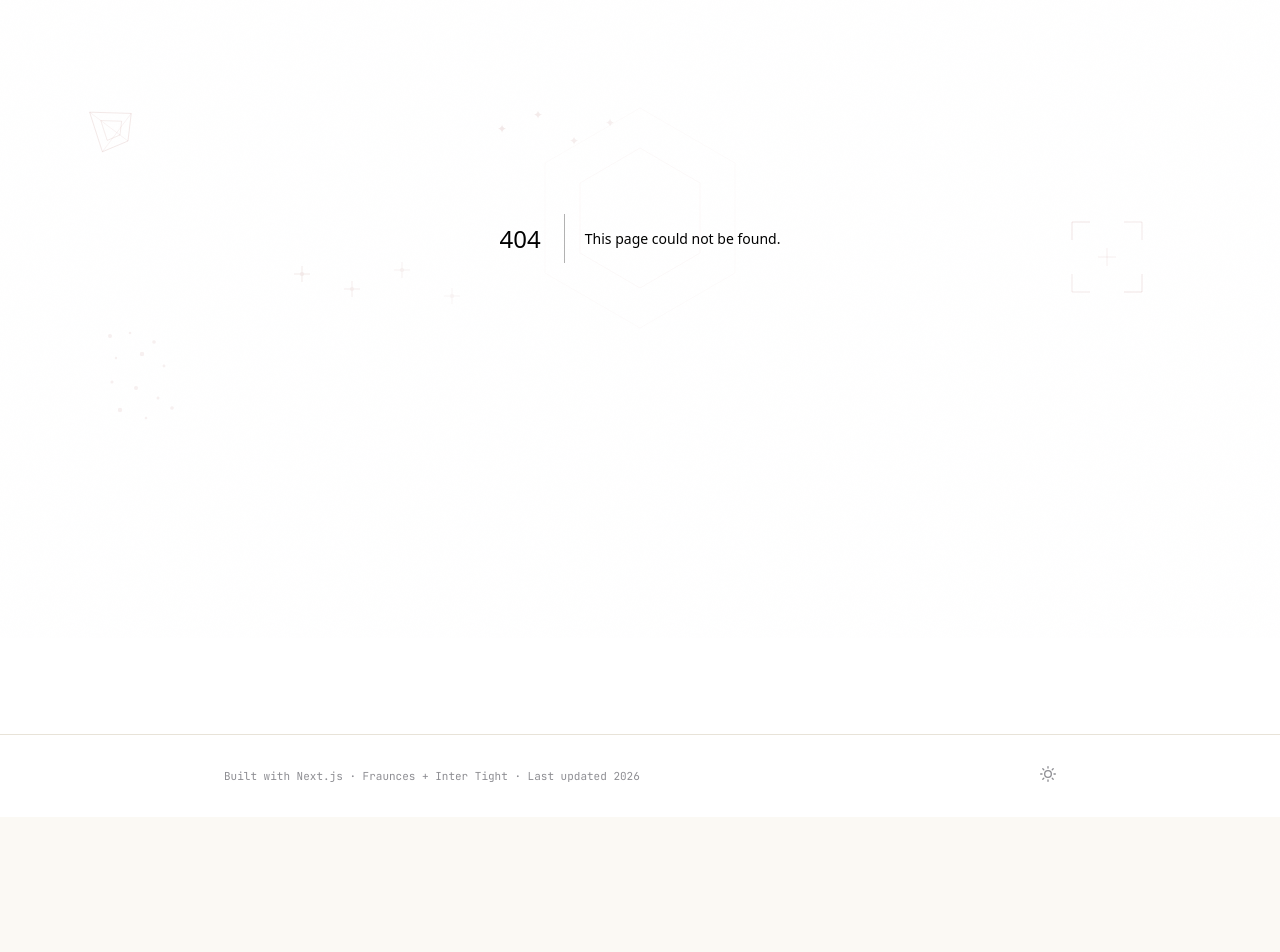
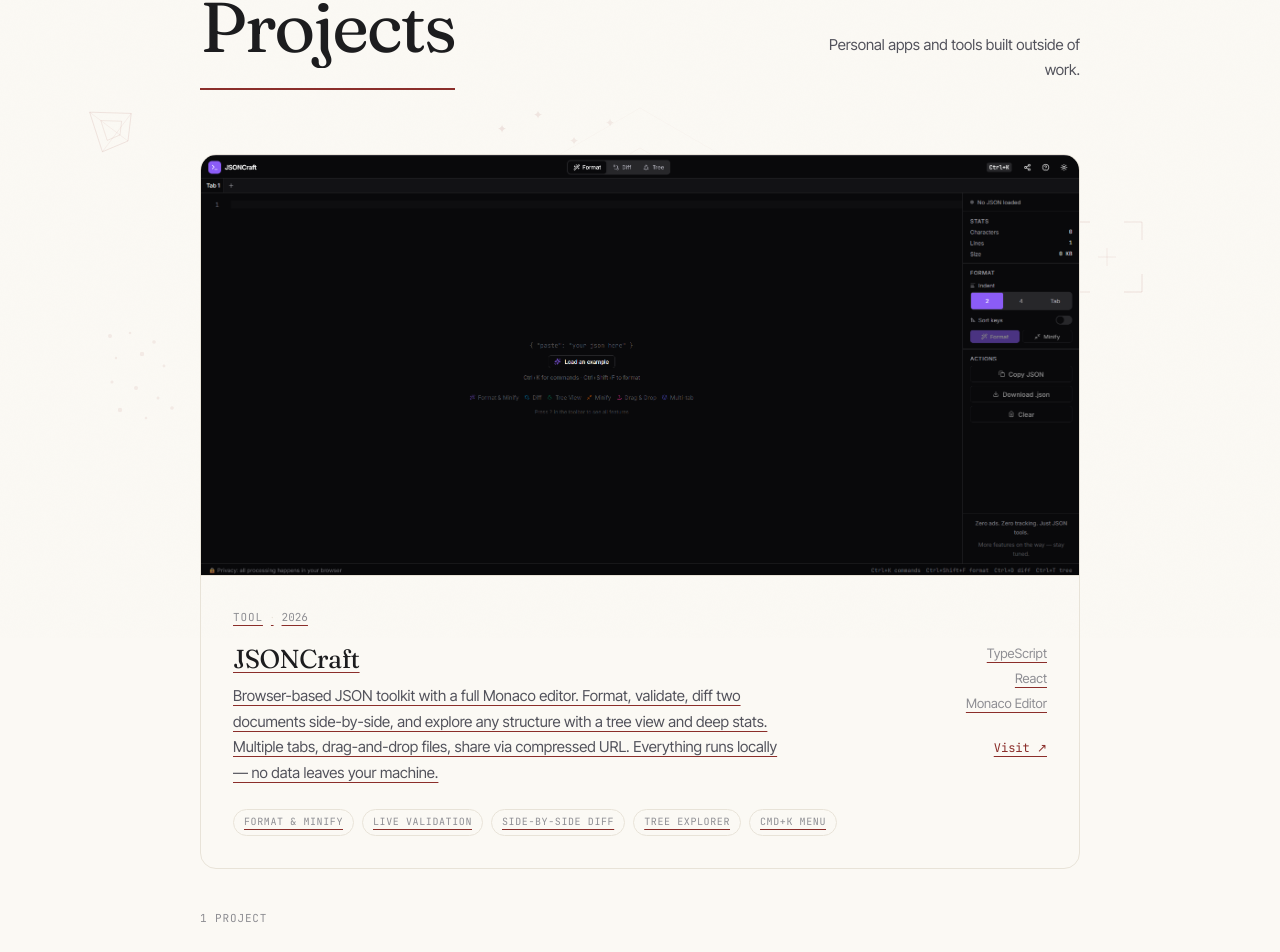
Before and after one commit to SaikiranIvaturi/cv-portfolio, a Next.js app: page /projects in a window 1280 px wide. Before the commit this address had no page. Shown: the part 162-1114 px from the top of the page. Before the commit the page ends 979 px from the top, so only its background shows below. Built offline with nearby package versions, Linux system fonts and the light colour scheme.

Commit message:
Project add push

```diff
--- /dev/null
+++ b/app/projects/ProjectsClient.tsx
@@ -0,0 +1,180 @@
+"use client";
+import Image from "next/image";
+import { motion, useReducedMotion } from "framer-motion";
+import { PageHeading } from "@/components/PageHeading";
+import { staggerContainer, fadeUp, fadeUpReduced } from "@/lib/motion";
+
+interface AppProject {
+  year: number;
+  title: string;
+  description: string;
+  href: string;
+  tag: string;
+  stack: string[];
+  features: string[];
+  image?: string;
+  imageAlt?: string;
+}
+
+const projects: AppProject[] = [
+  {
+    year: 2026,
+    title: "JSONCraft",
+    description:
+      "Browser-based JSON toolkit with a full Monaco editor. Format, validate, diff two documents side-by-side, and explore any structure with a tree view and deep stats. Multiple tabs, drag-and-drop files, share via compressed URL. Everything runs locally — no data leaves your machine.",
+    href: "https://jsoncraft.in",
+    tag: "Tool",
+    stack: ["TypeScript", "React", "Monaco Editor"],
+    features: [
+      "Format & Minify",
+      "Live Validation",
+      "Side-by-side Diff",
+      "Tree Explorer",
+      "Cmd+K Menu",
+    ],
+    image: "/images/projects/jsoncraft.png",
+    imageAlt: "JSONCraft — browser-based JSON toolkit interface",
+  },
+];
+
+function ProjectCard({ project, index }: { project: AppProject; index: number }) {
+  const reduced = useReducedMotion();
+
+  return (
+    <motion.div
+      initial={reduced ? { opacity: 0 } : { opacity: 0, y: 36 }}
+      whileInView={reduced ? { opacity: 1 } : { opacity: 1, y: 0 }}
+      viewport={{ once: true, margin: "-8% 0px" }}
+      transition={{ duration: 0.65, ease: [0.22, 1, 0.36, 1], delay: index * 0.08 }}
+    >
+      <a
+        href={project.href}
+        target="_blank"
+        rel="noopener noreferrer"
+        className="group block no-underline"
+      >
+        <div className="overflow-hidden rounded-2xl border border-[var(--rule)] transition-[border-color,box-shadow] duration-300 ease-[cubic-bezier(0.32,0.72,0,1)] hover:border-[var(--accent)] hover:shadow-[0_16px_48px_rgba(0,0,0,0.08)]">
+
+          {/* Screenshot */}
+          <div className="relative w-full overflow-hidden bg-[var(--canvas-raised)]">
+            {project.image ? (
+              <Image
+                src={project.image}
+                alt={project.imageAlt ?? project.title}
+                width={1600}
+                height={900}
+                className="w-full h-auto transition-transform duration-500 ease-[cubic-bezier(0.22,1,0.36,1)] group-hover:scale-[1.02]"
+                sizes="(max-width: 880px) 100vw, 880px"
+              />
+            ) : (
+              <div className="flex aspect-[16/9] items-center justify-center">
+                <span className="font-[family-name:var(--font-jetbrains-mono)] text-[13px] text-[var(--ink-subtle)]">
+                  {project.href.replace("https://", "")}
+                </span>
+              </div>
+            )}
+          </div>
+
+          {/* Divider */}
+          <div className="h-px bg-[var(--rule)] transition-colors duration-300 group-hover:bg-[var(--accent)]" />
+
+          {/* Text */}
+          <div className="p-8">
+            {/* Meta row */}
+            <div className="mb-4 flex items-center gap-2">
+              <span className="font-[family-name:var(--font-jetbrains-mono)] text-[11px] uppercase tracking-[0.08em] text-[var(--ink-subtle)]">
+                {project.tag}
+              </span>
+              <span aria-hidden="true" className="text-[11px] text-[var(--rule)]">·</span>
+              <span className="font-[family-name:var(--font-jetbrains-mono)] text-[11px] text-[var(--ink-subtle)]">
+                {project.year}
+              </span>
+            </div>
+
+            <div className="flex flex-col sm:flex-row sm:items-start sm:justify-between gap-4">
+              <div className="flex-1 min-w-0">
+                {/* Title */}
+                <h2 className="mb-2 font-[family-name:var(--font-fraunces)] text-[26px] font-normal leading-tight tracking-[-0.02em] text-[var(--ink)] transition-colors duration-200 group-hover:text-[var(--accent)]">
+                  {project.title}
+                </h2>
+
+                {/* Description */}
+                <p className="mb-6 font-[family-name:var(--font-inter-tight)] text-[15px] leading-[1.7] text-[var(--ink-muted)] max-w-[560px]">
+                  {project.description}
+                </p>
+
+                {/* Feature pills */}
+                <div className="flex flex-wrap gap-2">
+                  {project.features.map((f) => (
+                    <span
+                      key={f}
+                      className="rounded-full border border-[var(--rule)] px-2.5 py-1 font-[family-name:var(--font-jetbrains-mono)] text-[10px] uppercase tracking-[0.06em] text-[var(--ink-subtle)]"
+                    >
+                      {f}
+                    </span>
+                  ))}
+                </div>
+              </div>
+
+              {/* Right column: stack + CTA */}
+              <div className="flex sm:flex-col sm:items-end justify-between sm:justify-start gap-4 sm:gap-6 shrink-0">
+                <div className="flex flex-wrap sm:flex-col sm:items-end gap-x-3 gap-y-1">
+                  {project.stack.map((s) => (
+                    <span
+                      key={s}
+                      className="font-[family-name:var(--font-inter-tight)] text-[13px] text-[var(--ink-subtle)]"
+                    >
+                      {s}
+                    </span>
+                  ))}
+                </div>
+                <span className="flex items-center gap-1 font-[family-name:var(--font-jetbrains-mono)] text-[12px] text-[var(--accent)] transition-transform duration-200 group-hover:-translate-y-0.5 group-hover:translate-x-0.5 shrink-0">
+                  Visit ↗
+                </span>
+              </div>
+            </div>
+          </div>
+        </div>
+      </a>
+    </motion.div>
+  );
+}
+
+export function ProjectsClient() {
+  const reduced = useReducedMotion();
+  const item = reduced ? fadeUpReduced : fadeUp;
+
+  return (
+    <div className="pt-24 pb-28 px-6">
+      <motion.div
+        variants={staggerContainer}
+        initial="hidden"
+        animate="visible"
+        className="max-w-[880px] mx-auto"
+      >
+        <div className="pt-14 pb-16 flex flex-col lg:flex-row lg:items-end lg:justify-between gap-6">
+          <PageHeading>Projects</PageHeading>
+          <motion.p
+            variants={item}
+            className="font-[family-name:var(--font-inter-tight)] text-[15px] text-[var(--ink-muted)] lg:max-w-[260px] lg:text-right leading-relaxed lg:pb-2 shrink-0"
+          >
+            Personal apps and tools built outside of work.
+          </motion.p>
+        </div>
+
+        <motion.div variants={item} className="space-y-8">
+          {projects.map((p, i) => (
+            <ProjectCard key={p.href} project={p} index={i} />
+          ))}
+        </motion.div>
+
+        <motion.p
+          variants={item}
+          className="mt-10 font-[family-name:var(--font-jetbrains-mono)] text-[11px] text-[var(--ink-subtle)] uppercase tracking-[0.08em]"
+        >
+          {projects.length} project{projects.length !== 1 ? "s" : ""}
+        </motion.p>
+      </motion.div>
+    </div>
+  );
+}
--- /dev/null
+++ b/app/projects/page.tsx
@@ -0,0 +1,14 @@
+import type { Metadata } from "next";
+import { buildMetadata } from "@/lib/metadata";
+import { ProjectsClient } from "./ProjectsClient";
+
+export const metadata: Metadata = buildMetadata({
+  title: "Projects",
+  description:
+    "Personal projects and apps built by Saikiran — browser-based tools, experiments, and side work.",
+  path: "/projects",
+});
+
+export default function ProjectsPage() {
+  return <ProjectsClient />;
+}
--- a/components/Nav.tsx
+++ b/components/Nav.tsx
@@ -9,6 +9,7 @@
 
 const navLinks = [
   { label: "Work", href: "/work" },
+  { label: "Projects", href: "/projects" },
   { label: "Writing", href: "/writing" },
   { label: "About", href: "/about" },
   { label: "CV", href: "/cv" },
--- a/components/ProjectRow.tsx
+++ b/components/ProjectRow.tsx
@@ -6,14 +6,16 @@
   description: string;
   href: string;
   tag?: string;
+  external?: boolean;
 }
 
-export function ProjectRow({ year, title, description, href, tag }: ProjectRowProps) {
+export function ProjectRow({ year, title, description, href, tag, external }: ProjectRowProps) {
   return (
     <article className="relative">
       <Link
         href={href}
         data-cursor="work"
+        {...(external ? { target: "_blank", rel: "noopener noreferrer" } : {})}
         className="group relative flex items-baseline gap-6 py-4 px-4 -mx-4 no-underline border-t border-[var(--rule)] rounded-sm overflow-hidden transition-[background-color] duration-200 ease-[cubic-bezier(0.32,0.72,0,1)] hover:bg-[var(--accent-soft)]"
         style={{ textDecorationColor: "transparent" }}
       >
@@ -46,6 +48,14 @@
             {tag}
           </span>
         )}
+        {external && (
+          <span
+            aria-hidden="true"
+            className="font-[family-name:var(--font-jetbrains-mono)] text-[13px] text-[var(--ink-subtle)] shrink-0 transition-colors duration-200 group-hover:text-[var(--accent)]"
+          >
+            ↗
+          </span>
+        )}
       </Link>
     </article>
   );
```
Also changed, not shown: public/images/projects/jsoncraft.png (added).
